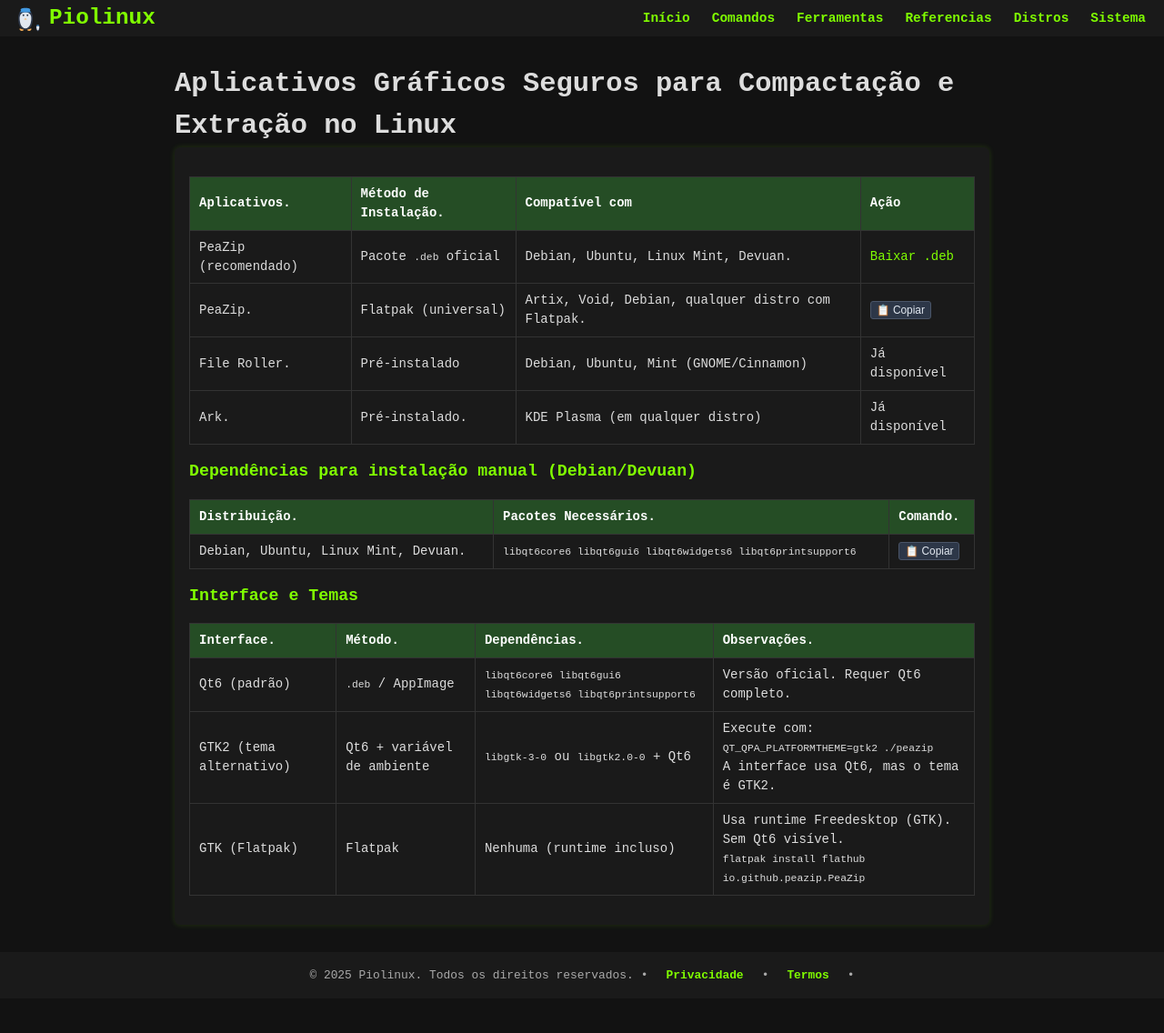
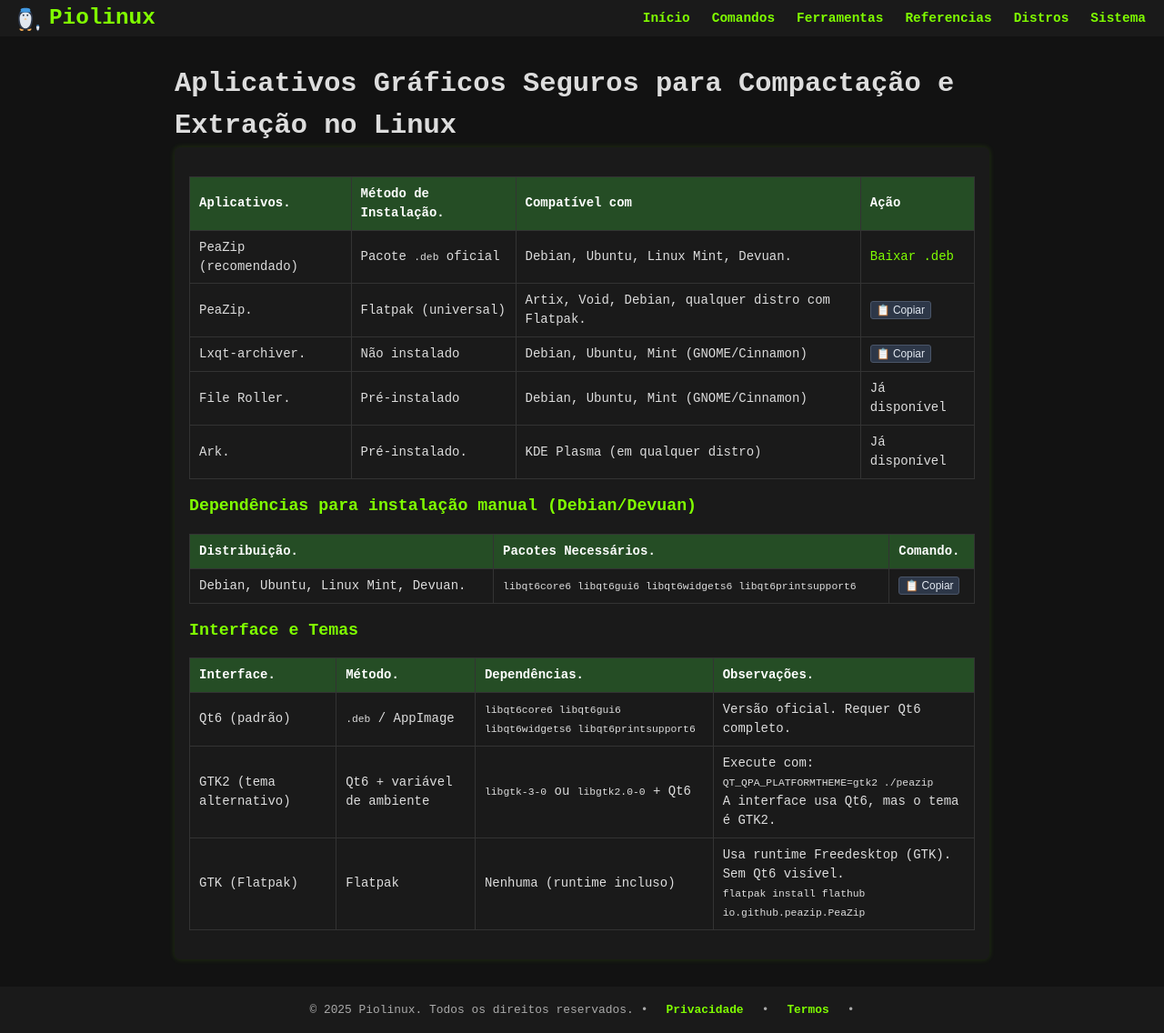
Before and after one commit to Piolinux/piolinux-site, a Jekyll site: the page built from _pages/_comandos/compactacao-e-arquivamento.md, in a window 1280 px wide. Shown: the whole page at 91% size. Built offline with Jekyll 4.4.1, drawn with Linux system fonts in a browser that asks for light colours; before the commit the page ends 1098 px from its top, so only the background shows below that.

Commit message:
Update compactacao-e-arquivamento.md

```diff
--- a/_pages/_comandos/compactacao-e-arquivamento.md
+++ b/_pages/_comandos/compactacao-e-arquivamento.md
@@ -33,6 +33,14 @@ permalink: /aplicativos-graficos-compactacao-linux/
       <td data-label="Compatível com">Artix, Void, Debian, qualquer distro com Flatpak.</td>
       <td data-label="Ação">
         <button class="copy-btn" data-command="flatpak install flathub io.github.peazip.PeaZip">📋 Copiar</button>
+      </td>
+    </tr>
+    <tr>
+      <td data-label="Aplicativo">Lxqt-archiver.</td>
+      <td data-label="Método">Não instalado</td>
+      <td data-label="Compatível com">Debian, Ubuntu, Mint (GNOME/Cinnamon)</td>
+      <td data-label="Ação">
+      <button class="copy-btn" data-command="apt install lxqt-archiver lxqt-archiver-l10n">📋 Copiar</button>
       </td>
     </tr>
     <tr>
```
